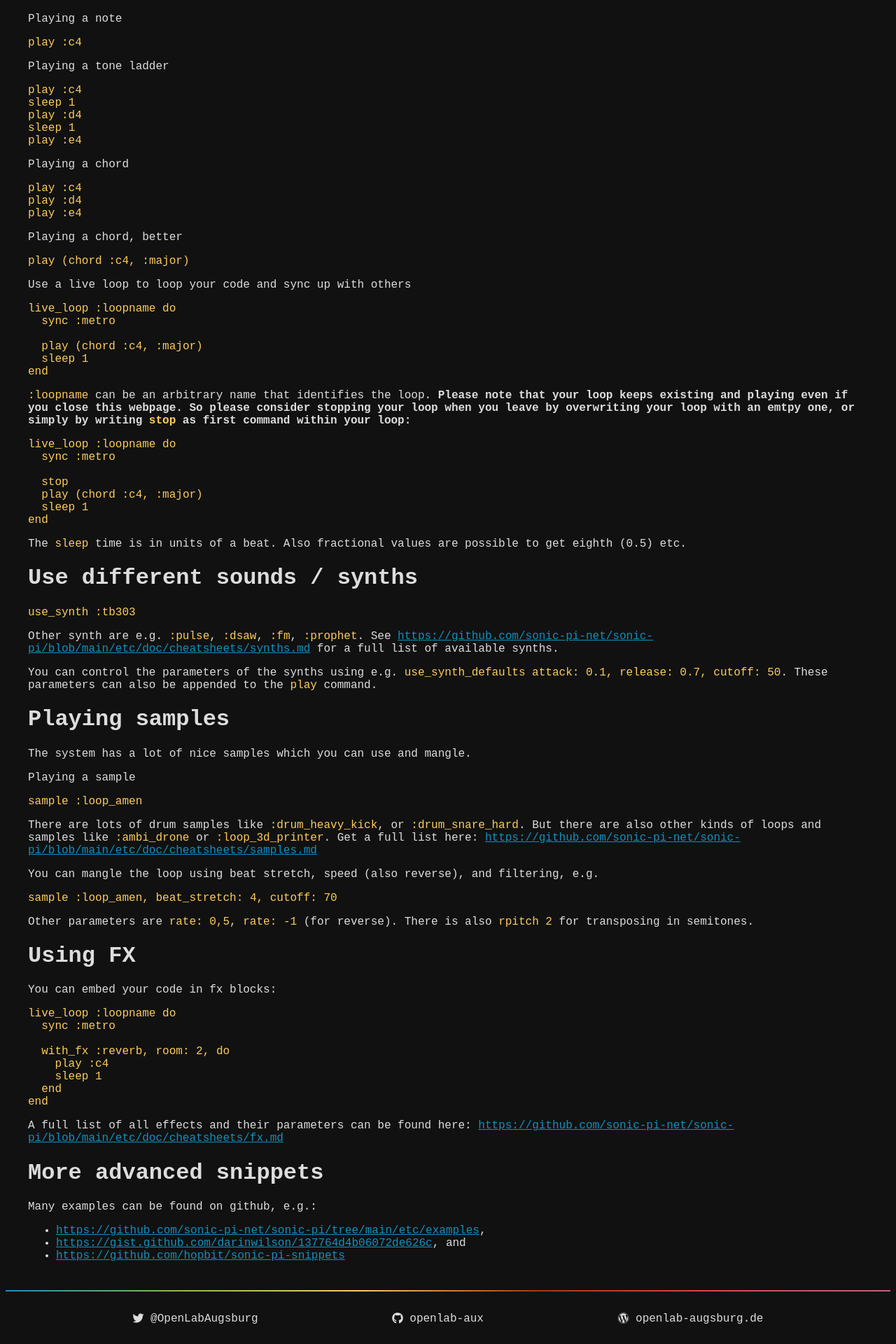
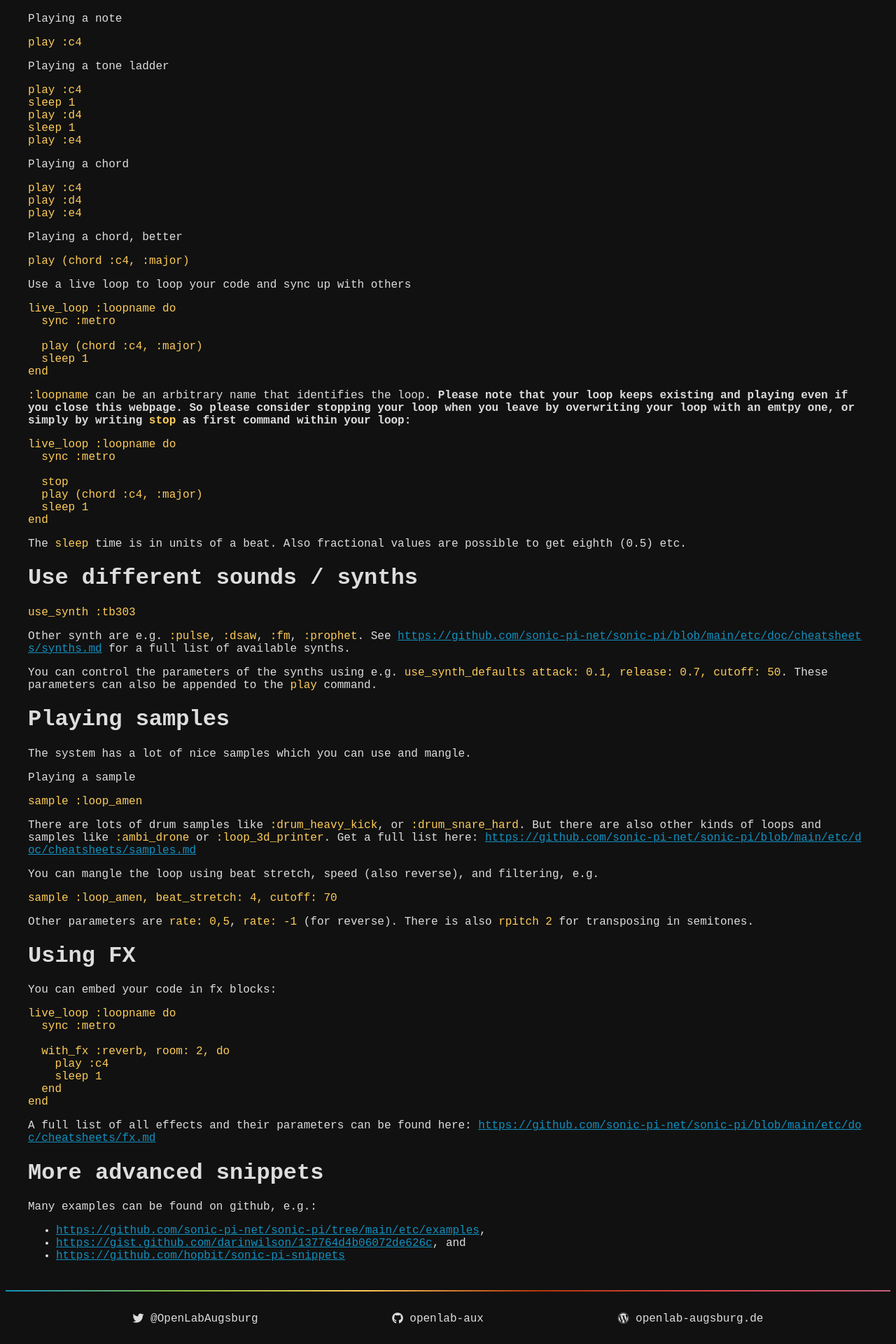
Before and after one commit to openlab-aux/klingklangflut-seite, a Jekyll site: the page built from index.md, in a window 1280 px wide. Shown: the part 1161-3081 px from the top of the page at 70% size. Built offline with Jekyll 4.4.1, drawn with Linux system fonts in a browser that asks for light colours; some web fonts are replaced.

Commit message:
Allow long links to break the line

```diff
--- a/_sass/main.sass
+++ b/_sass/main.sass
@@ -16,6 +16,7 @@ body
   font-size: $font-size-base
 
 a
+  word-break: break-all
   color: $color-1
   &:hover, &:active
     color: $color-4
--- a/docs/assets/css/main.css
+++ b/docs/assets/css/main.css
@@ -60,7 +60,7 @@
 
 body { background: #111111; color: #DDDDDD; font-family: "Nanum Gothic Coding", monospace; font-size: 16px; }
 
-a { color: #1290bf; }
+a { word-break: break-all; color: #1290bf; }
 
 a:hover, a:active { color: #fd8b19; }
 
```
Also changed, not shown: 1 other file.
